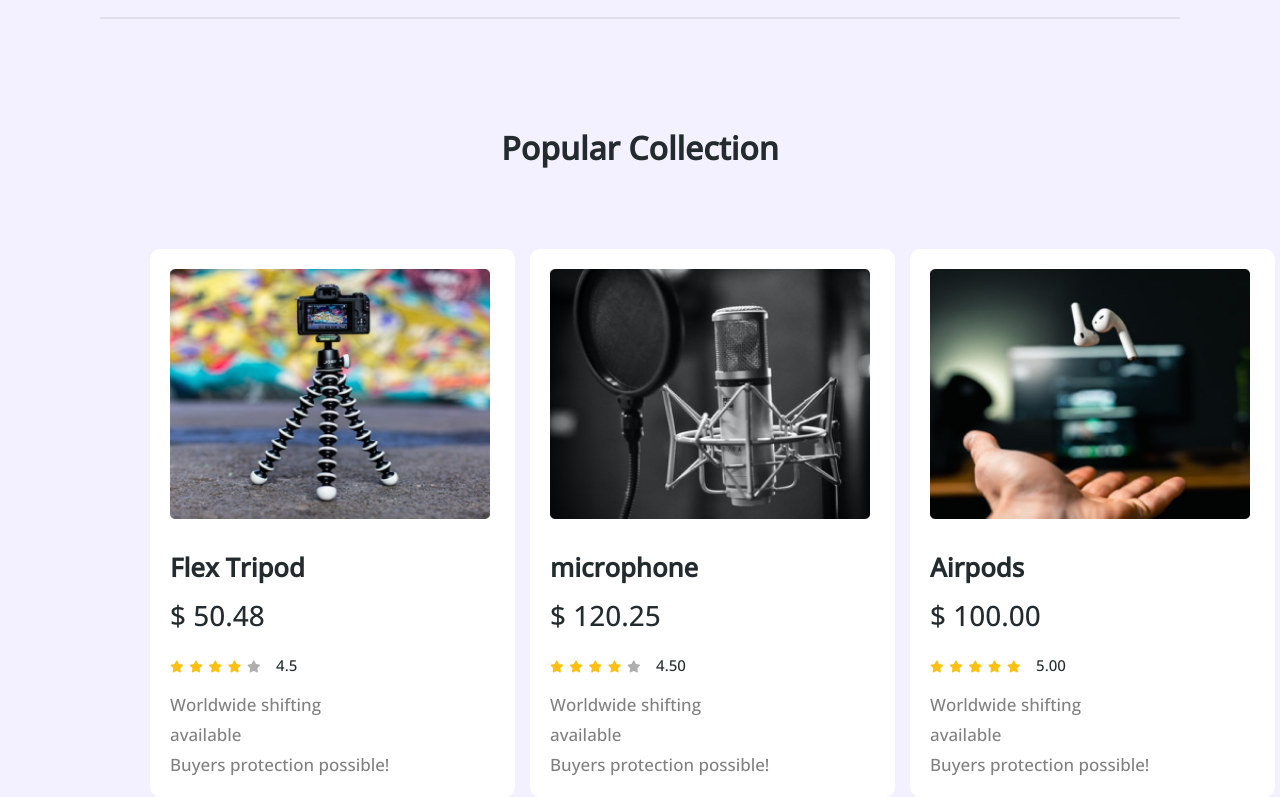
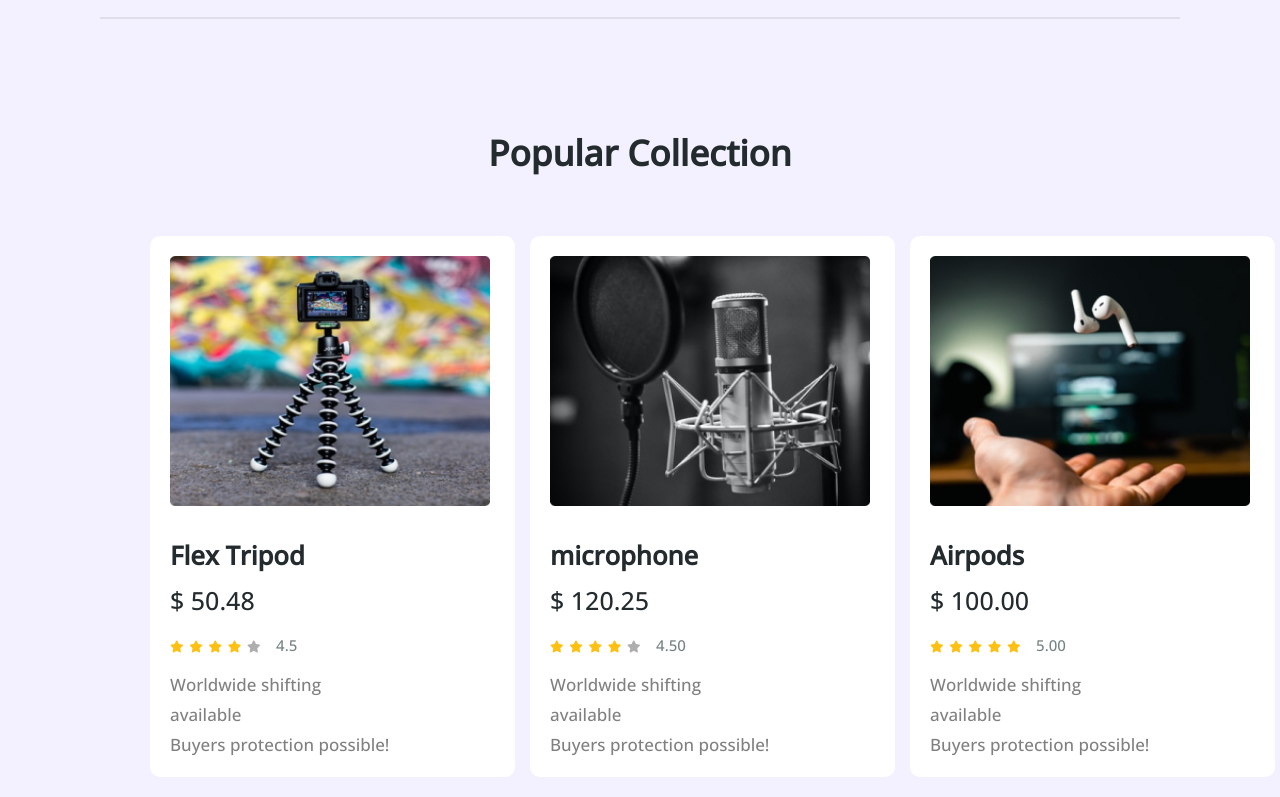
Before and after one commit to Tohidul29/assignment-2, a plain HTML site: page index.html in a window 1280 px wide. Shown: the part 1023-1820 px from the top of the page. Drawn offline with nearby package versions, Linux system fonts and the light colour scheme.

Commit message:
full-work

```diff
--- a/style.css
+++ b/style.css
@@ -138,8 +138,8 @@
 .section-title{
     text-align: center;
     color: #242B2E;
-    margin-bottom: 50px;
-    font-size: 32px;
+    margin: 30px 0 30px 0;
+    font-size: 35px;
 }
 
 .card-detail{
@@ -175,6 +175,7 @@
 .card-info .rating{
     padding-left: 10px;
     font-size: 15px;
+    color: #758283;
 }
 
 .product-info{
@@ -196,7 +197,7 @@
 
 .card-detail .prices{
     color: #242B2E;
-    font-size: 28px;
+    font-size: 25px;
     margin-top: -15px;
 }
 
@@ -246,8 +247,8 @@
 .contact-part .contact-form input,textarea{
     font-size: 20px;
     text-align: center;
+}
 
-}
 
 .contact-part .contact-form input{
     height: 30px;
@@ -361,7 +362,7 @@
     .contact-part{
         flex-direction: column;
         padding: 0;
-        margin: 0;
+        margin: 20px 0px 0px 0px;
     }
 
     .contact-part .img-part{
@@ -495,7 +496,7 @@
         padding: 20px 80px;
         margin: 0;
         height: 400px;
-        width: 600px;
+        width: 620px;
     }
 
     .contact-part .contact-form input{
```
Also changed, not shown: index.html (+13 -4 lines).
